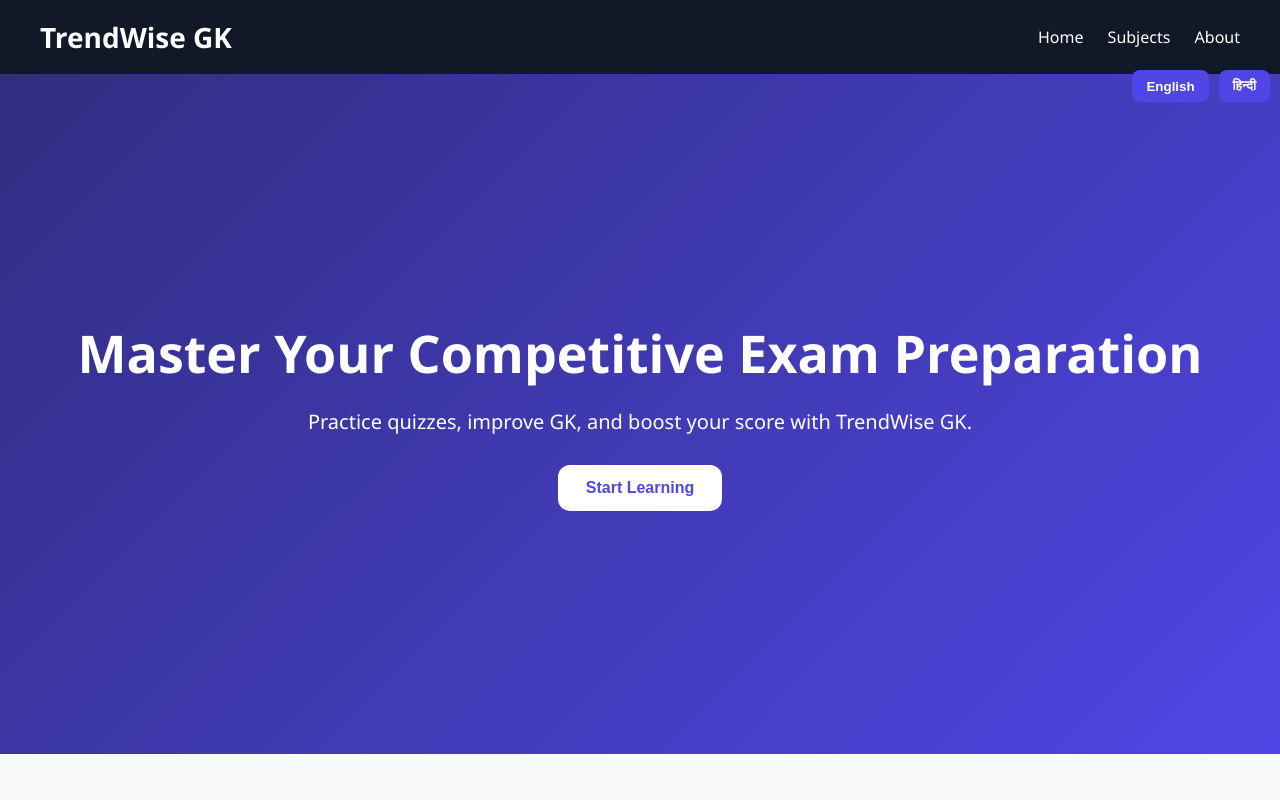
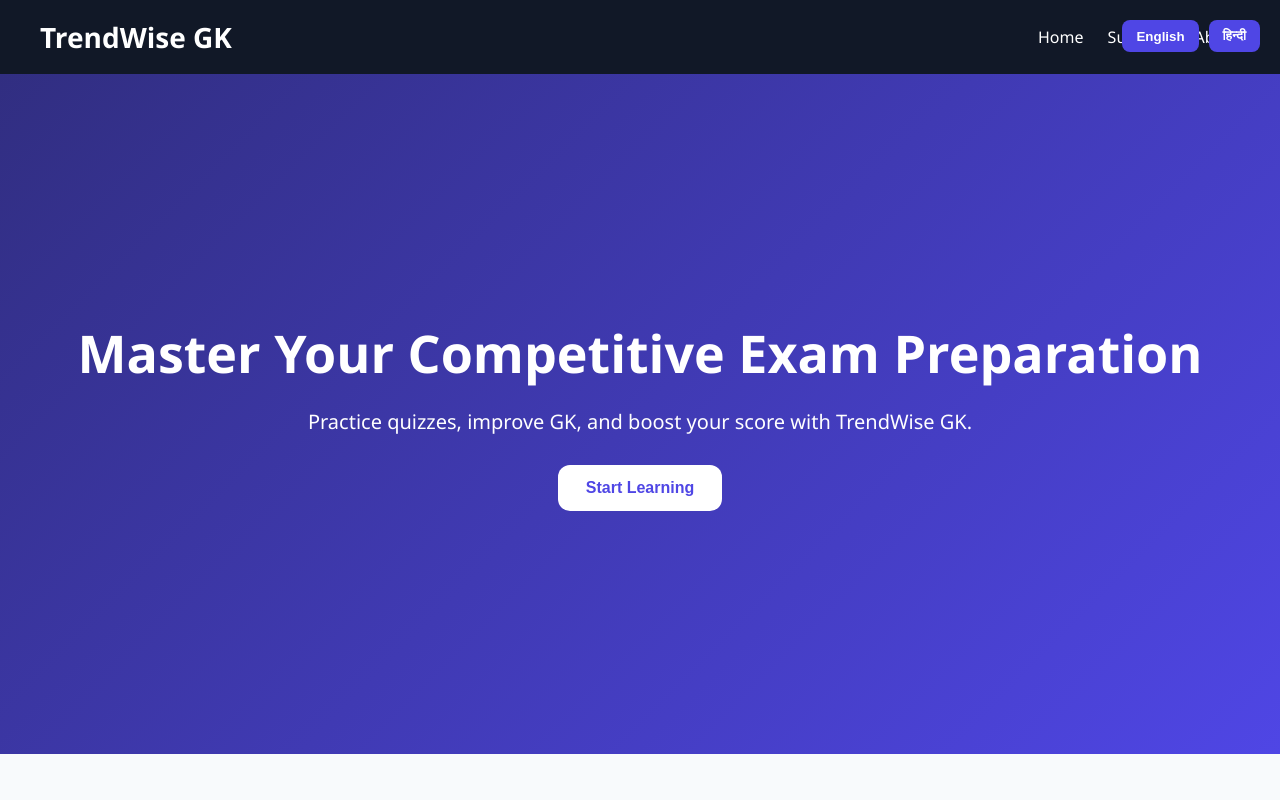
Before and after one commit to Gangotri-arch/TrendWise-GK, a plain HTML site: page index.html in a window 1280 px wide. Shown: the top 800 px of the page. Drawn offline with Linux system fonts and the light colour scheme; no server answers.

Commit message:
Update style.css

```diff
--- a/style.css
+++ b/style.css
@@ -515,7 +515,3 @@
   right:20px;
   z-index:9999;
 }
-.home-page .lang-buttons{
-  top:70px;
-  right:10px;
-}
```
